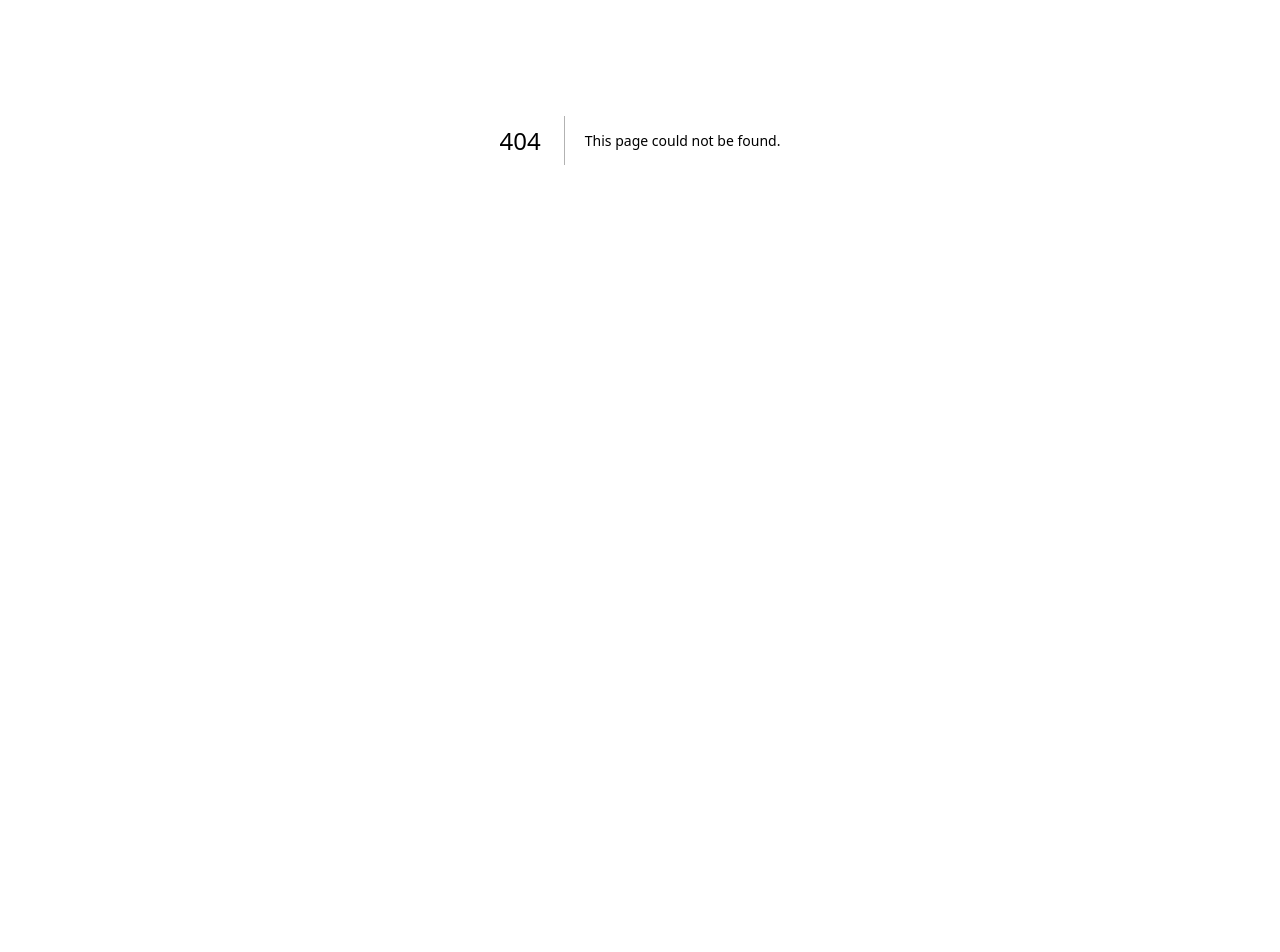
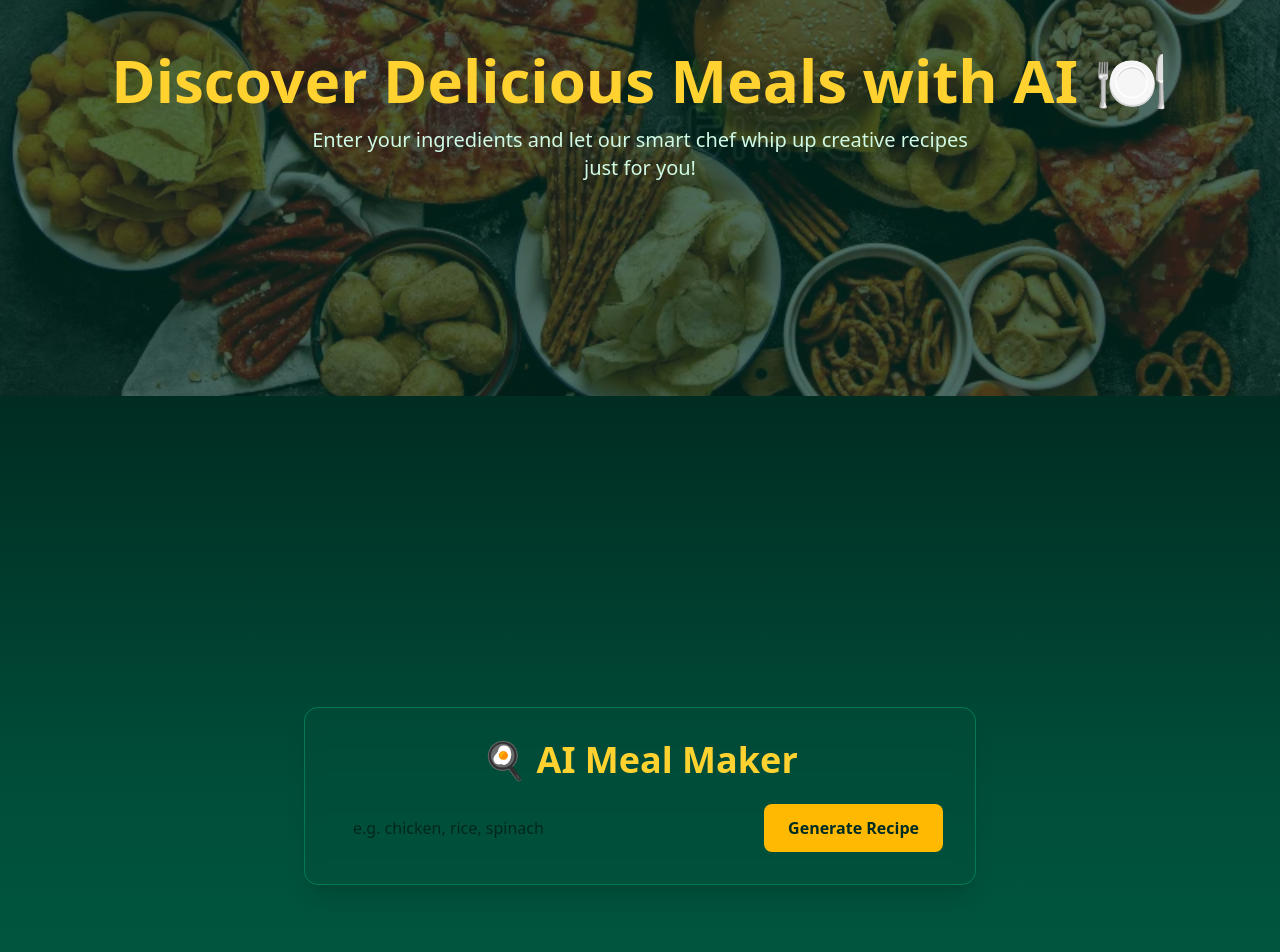
Before and after one commit to ipseekamalla1/aimealmaker, a Next.js app: page /mealmaker in a window 1280 px wide. Before the commit this address had no page. Shown: the part 260-1212 px from the top of the page. Before the commit the page ends 800 px from the top, so only its background shows below. Built offline with nearby package versions, Linux system fonts and the light colour scheme.

Commit message:
ai page added animation

```diff
--- /dev/null
+++ b/app/mealmaker/page.tsx
@@ -0,0 +1,144 @@
+"use client"
+
+import { useState } from "react"
+import Navbar from "@/components/ui/Navbar"
+import { motion } from "framer-motion"
+
+export default function HomePage() {
+  const [ingredients, setIngredients] = useState("")
+  const [recipe, setRecipe] = useState("")
+  const [loading, setLoading] = useState(false)
+  const [error, setError] = useState("")
+
+  const handleSubmit = async (e: React.FormEvent) => {
+    e.preventDefault()
+    setLoading(true)
+    setRecipe("")
+    setError("")
+
+    try {
+      const res = await fetch("/api/ingredients", {
+        method: "POST",
+        headers: { "Content-Type": "application/json" },
+        body: JSON.stringify({
+          ingredients: ingredients
+            .split(",")
+            .map(i => i.trim())
+            .filter(i => i !== ""),
+        }),
+      })
+
+      const data = await res.json()
+      if (res.ok) {
+        setRecipe(data.recipes)
+      } else {
+        setError(data.error || "Failed to generate recipe")
+      }
+    } catch (err) {
+      setError("Network error — check your server or AI service")
+    } finally {
+      setLoading(false)
+    }
+  }
+
+  return (
+    <>
+      <Navbar />
+
+      {/* 🥦 HERO SECTION */}
+      <section className="relative h-[70vh] flex items-center justify-center bg-cover bg-center"
+        style={{ backgroundImage: "url('/mealmaker-hero.webp')" }}>
+        <div className="absolute inset-0 bg-emerald-950/70"></div>
+        <motion.div
+          initial={{ opacity: 0, y: 40 }}
+          animate={{ opacity: 1, y: 0 }}
+          transition={{ duration: 1 }}
+          className="relative z-10 text-center px-6"
+        >
+          <h1 className="text-4xl md:text-6xl font-bold text-amber-300 mb-4">
+            Discover Delicious Meals with AI 🍽️
+          </h1>
+          <p className="text-emerald-100 text-lg md:text-xl max-w-2xl mx-auto">
+            Enter your ingredients and let our smart chef whip up creative recipes just for you!
+          </p>
+        </motion.div>
+      </section>
+
+      {/* 🧠 MEAL MAKER SECTION */}
+      <main className="min-h-screen flex flex-col items-center justify-center bg-gradient-to-b from-emerald-950 via-emerald-900 to-emerald-800 text-white px-6 py-20">
+        <motion.div
+          initial={{ opacity: 0, scale: 0.9 }}
+          whileInView={{ opacity: 1, scale: 1 }}
+          transition={{ duration: 0.6 }}
+          viewport={{ once: true }}
+          className="w-full max-w-2xl bg-emerald-900/40 backdrop-blur-sm border border-emerald-700 rounded-xl shadow-xl p-8 text-center"
+        >
+          <motion.h1
+            initial={{ opacity: 0, y: -20 }}
+            animate={{ opacity: 1, y: 0 }}
+            transition={{ delay: 0.2 }}
+            className="text-3xl md:text-4xl font-bold mb-6 text-amber-300"
+          >
+            🍳 AI Meal Maker
+          </motion.h1>
+
+          <form
+            onSubmit={handleSubmit}
+            className="flex flex-col md:flex-row gap-4 justify-center"
+          >
+            <motion.input
+              initial={{ opacity: 0, x: -30 }}
+              animate={{ opacity: 1, x: 0 }}
+              transition={{ delay: 0.4 }}
+              type="text"
+              placeholder="e.g. chicken, rice, spinach"
+              value={ingredients}
+              onChange={e => setIngredients(e.target.value)}
+              className="flex-1 px-4 py-3 rounded-md text-black focus:outline-none focus:ring-2 focus:ring-amber-400"
+            />
+            <motion.button
+              initial={{ opacity: 0, x: 30 }}
+              animate={{ opacity: 1, x: 0 }}
+              transition={{ delay: 0.5 }}
+              type="submit"
+              disabled={loading}
+              className={`px-6 py-3 rounded-md font-semibold transition-all duration-300 ${
+                loading
+                  ? "bg-emerald-700 text-gray-300 cursor-not-allowed"
+                  : "bg-amber-400 text-emerald-950 hover:bg-amber-300 hover:scale-105"
+              }`}
+            >
+              {loading ? "Generating..." : "Generate Recipe"}
+            </motion.button>
+          </form>
+
+          {error && (
+            <motion.p
+              initial={{ opacity: 0 }}
+              animate={{ opacity: 1 }}
+              className="text-red-400 mt-4 font-medium animate-pulse"
+            >
+              {error}
+            </motion.p>
+          )}
+
+          {recipe && (
+            <motion.div
+              initial={{ opacity: 0, y: 30 }}
+              animate={{ opacity: 1, y: 0 }}
+              transition={{ delay: 0.3 }}
+              className="mt-8 text-left bg-emerald-950 border border-emerald-700 rounded-lg p-6 shadow-inner"
+            >
+              <h2 className="text-2xl font-semibold text-amber-300 mb-3">
+                Generated Recipe
+              </h2>
+              <pre className="whitespace-pre-wrap text-sm leading-relaxed text-emerald-100">
+                {recipe}
+              </pre>
+            </motion.div>
+          )}
+        </motion.div>
+      </main>
+    </>
+  )
+}
--- a/app/recipes/page.tsx
+++ /dev/null
@@ -1,111 +0,0 @@
-"use client"
-import { useState } from "react"
-
-export default function HomePage() {
-  const [ingredients, setIngredients] = useState("")
-  const [recipe, setRecipe] = useState("")
-  const [loading, setLoading] = useState(false)
-  const [error, setError] = useState("")
-
-  const handleSubmit = async (e: React.FormEvent) => {
-    e.preventDefault()
-    setLoading(true)
-    setRecipe("")
-    setError("")
-
-    try {
-      const res = await fetch("/api/ingredients", {
-        method: "POST",
-        headers: { "Content-Type": "application/json" },
-        body: JSON.stringify({
-          ingredients: ingredients
-            .split(",")
-            .map(i => i.trim())
-            .filter(i => i !== ""),
-        }),
-      })
-
-      const data = await res.json()
-      if (res.ok) {
-        setRecipe(data.recipes)
-      } else {
-        setError(data.error || "Failed to generate recipe")
-      }
-    } catch (err) {
-      setError("Network error — check your server or Ollama")
-    } finally {
-      setLoading(false)
-    }
-  }
-
-  return (
-    <main style={styles.container}>
-      <h1 style={styles.heading}>🍳 AI Meal Maker</h1>
-      <form onSubmit={handleSubmit} style={styles.form}>
-        <input
-          type="text"
-          placeholder="Enter ingredients (e.g. chicken, rice, spinach)"
-          value={ingredients}
-          onChange={e => setIngredients(e.target.value)}
-          style={styles.input}
-        />
-        <button type="submit" style={styles.button} disabled={loading}>
-          {loading ? "Generating..." : "Generate Recipe"}
-        </button>
-      </form>
-
-      {error && <p style={{ color: "red" }}>{error}</p>}
-      {recipe && (
-        <div style={styles.resultBox}>
-          <h2>Generated Recipe</h2>
-          <pre style={styles.pre}>{recipe}</pre>
-        </div>
-      )}
-    </main>
-  )
-}
-
-const styles = {
-  container: {
-    maxWidth: "700px",
-    margin: "40px auto",
-    padding: "20px",
-    fontFamily: "Arial, sans-serif",
-    textAlign: "center" as const,
-  },
-  heading: {
-    fontSize: "2rem",
-    marginBottom: "20px",
-  },
-  form: {
-    display: "flex",
-    flexDirection: "column" as const,
-    gap: "10px",
-  },
-  input: {
-    padding: "10px",
-    fontSize: "1rem",
-    borderRadius: "8px",
-    border: "1px solid #ccc",
-  },
-  button: {
-    backgroundColor: "#0070f3",
-    color: "white",
-    border: "none",
-    borderRadius: "8px",
-    padding: "10px 20px",
-    cursor: "pointer",
-  },
-  resultBox: {
-    backgroundColor: "black",
-    borderRadius: "8px",
-    padding: "15px",
-    marginTop: "20px",
-    textAlign: "left" as const,
-    color:"white"
-  },
-  pre: {
-    whiteSpace: "pre-wrap" as const,
-    fontSize: "1rem",
-  },
-}
--- a/components/ui/Navbar.tsx
+++ b/components/ui/Navbar.tsx
@@ -15,7 +15,7 @@ export default function Navbar() {
       <ul className="flex gap-8 text-sm font-medium">
         <li><Link href="/" className="hover:text-white transition">Home</Link></li>
         <li><Link href="/recipes" className="hover:text-white transition">Recipes</Link></li>
-        <li><Link href="/ai-meal" className="hover:text-white transition">AI Meal Maker</Link></li>
+        <li><Link href="/mealmaker" className="hover:text-white transition">AI Meal Maker</Link></li>
         <li><Link href="/about" className="hover:text-white transition">About</Link></li>
         <li><Link href="/contact" className="hover:text-white transition">Contact</Link></li>
       </ul>
```
Also changed, not shown: public/mealmaker-hero.webp (added).
